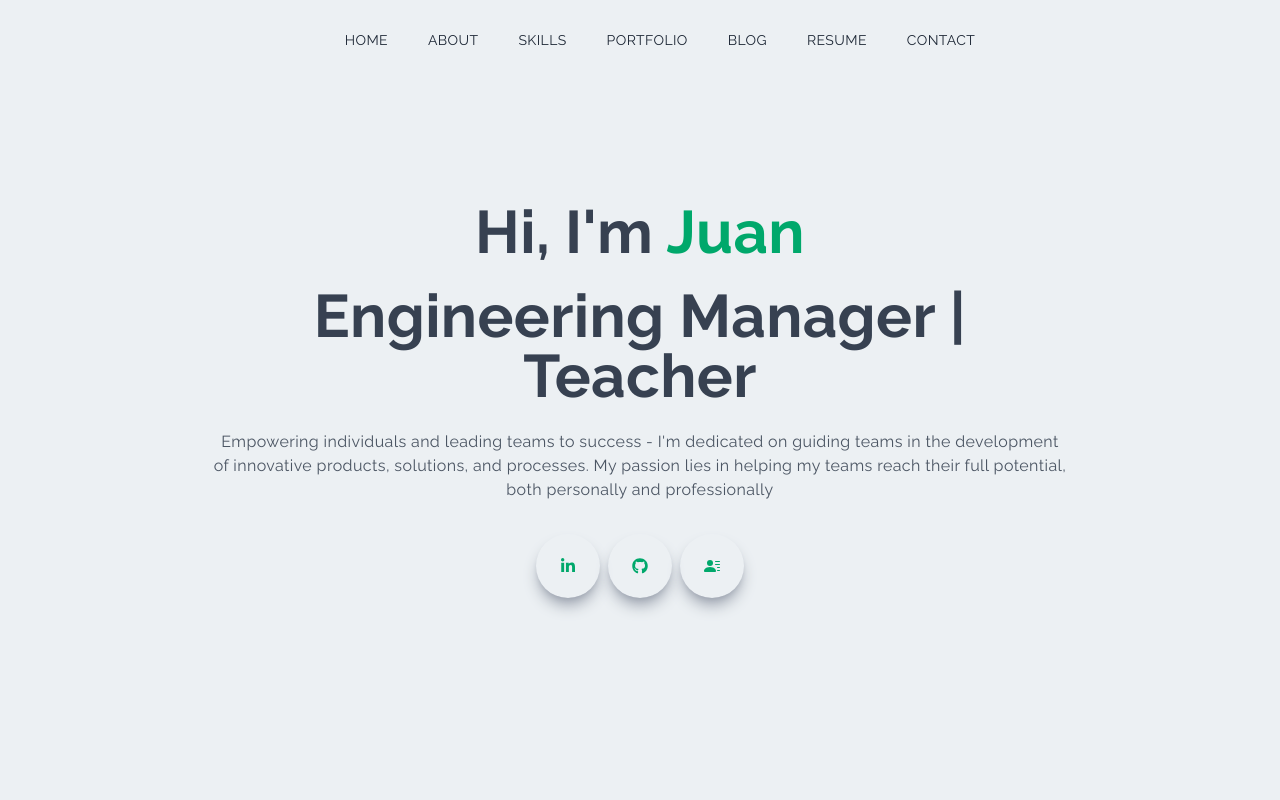
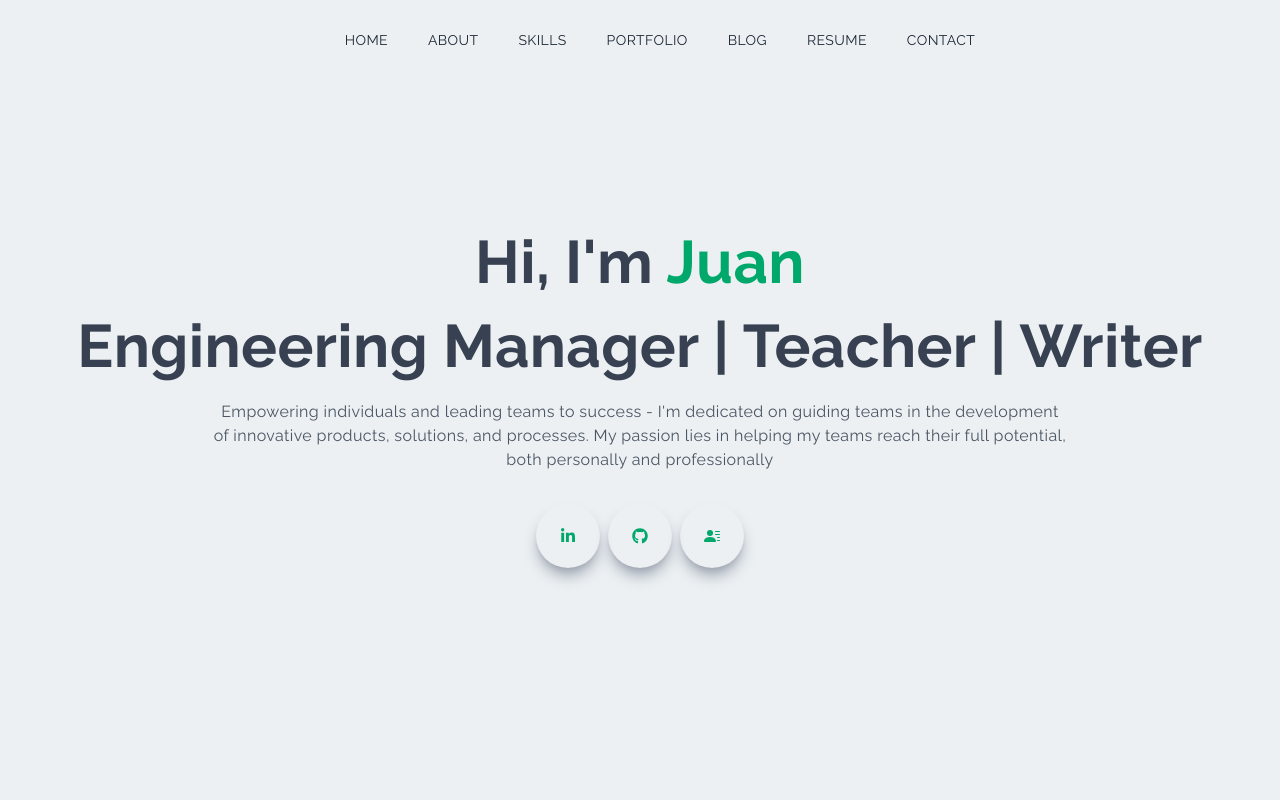
Before and after one commit to jpromanonet-website/website_main, a Next.js app: page / in a window 1280 px wide. Shown: the top 800 px of the page. Built offline with nearby package versions, Linux system fonts and the light colour scheme.

Commit message:
New description

```diff
--- a/components/Main.jsx
+++ b/components/Main.jsx
@@ -10,7 +10,7 @@ const Main = () => {
           <h1 className="py-4 text-gray-700">
             Hi, I&#39;m <span className="text-[#00A86B]"> Juan</span>
           </h1>
-          <h1 className="py-2 text-gray-700 sm:max-w-[70%] m-auto">Engineering Manager | Teacher</h1>
+          <h1 className="py-2 text-gray-700">Engineering Manager | Teacher | Writer</h1>
           <p className="py-4 text-gray-600 sm:max-w-[70%] m-auto">
             Empowering individuals and leading teams to success - I'm dedicated
             on guiding teams in the development of innovative products,
```
